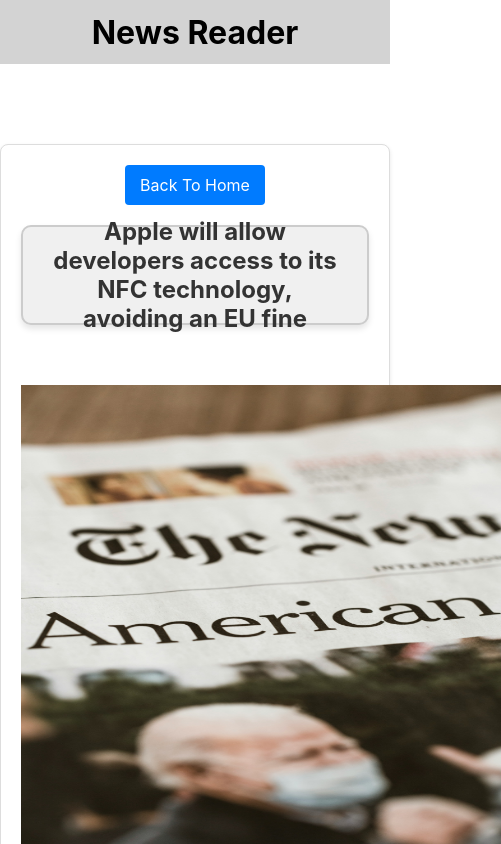
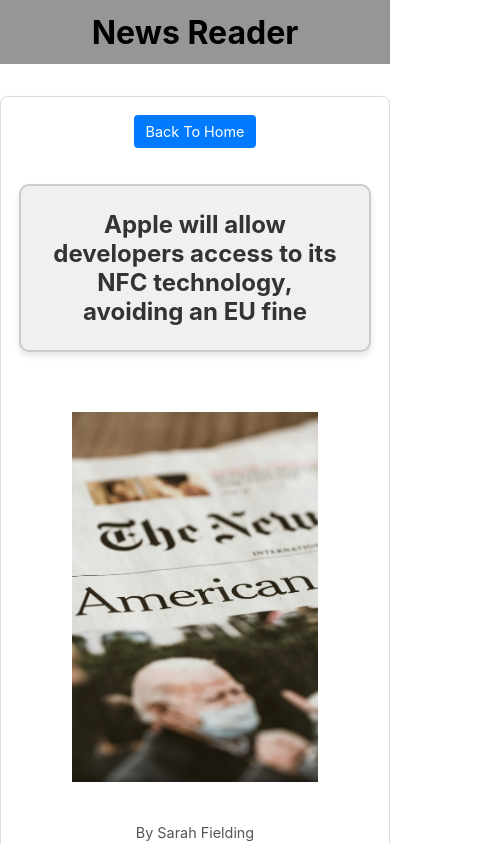
Before and after one commit to reesegreen2014/news-app, a React app: page /article/1 in a window 390 px wide. Shown: the top 844 px of the page, 501 px wide, since content can reach past the window. Built offline with nearby package versions, Linux system fonts and the light colour scheme.

Commit message:
additional user enhancement and responsiveness styling

```diff
--- a/src/components/ArticleDetails/ArticleDetails.css
+++ b/src/components/ArticleDetails/ArticleDetails.css
@@ -38,7 +38,6 @@
     text-align: center;
 }
 
-
 .details-image {
     width: 30em;
     height: 30em;
@@ -68,3 +67,65 @@
 .details-link:hover {
     text-decoration: underline;
 }
+
+@media (max-width: 576px) {
+    .article-details-container {
+        padding: 15px;
+        margin-top: 2em;
+    }
+
+    .details-title {
+        font-size: 1.2em;
+        padding: 0.8em;
+    }
+
+    .details-image {
+        width: 100%;
+        height: auto;
+    }
+
+    .back-button {
+        font-size: 0.9em;
+        padding: 8px 12px;
+    }
+}
+
+@media (max-width: 768px) {
+    .article-details-container {
+        padding: 18px;
+    }
+
+    .details-title {
+        font-size: 1.3em;
+        padding: 0.9em;
+    }
+
+    .details-image {
+        width: 100%;
+        height: auto;
+    }
+}
+
+@media (max-width: 992px) {
+    .details-title {
+        font-size: 1.4em;
+        padding: 1em;
+    }
+
+    .details-image {
+        width: 80%;
+        height: auto;
+    }
+}
+
+@media (max-width: 1200px) {
+    .details-title {
+        font-size: 1.5em;
+        padding: 1em;
+    }
+
+    .details-image {
+        width: 70%;
+        height: auto;
+    }
+}
--- a/src/components/Header/Header.css
+++ b/src/components/Header/Header.css
@@ -1,8 +1,22 @@
-h1 {
-    background-color: lightgray;
-    margin: 0 auto;
-    height: 2em;
+.header {
     display: flex;
+    align-items: center;
     justify-content: center;
-    align-items: center;
+    background-color: rgb(150, 150, 150);
+    height: 4em;
+    text-align: center;
 }
+
+.header-link {
+    text-decoration: none;
+    color: inherit;
+  }
+
+  .header-link h1 {
+    margin: 0;
+    font-size: 2em;
+  }
+
+  .header-link:hover {
+    color: inherit;
+  }
--- a/src/components/Header/Header.js
+++ b/src/components/Header/Header.js
@@ -1,12 +1,15 @@
-import React from 'react'
-import './Header.css'
+import React from 'react';
+import './Header.css';
+import { Link } from 'react-router-dom';
 
 const Header = () => {
   return (
-    <div>
-      <h1>News Reader</h1>
+    <div className='header'>
+      <Link to="/" className="header-link">
+        <h1>News Reader</h1>
+      </Link>
     </div>
-  )
-}
+  );
+};
 
-export default Header
+export default Header;
```
Lines whose indentation alone changed are shown as unchanged.
